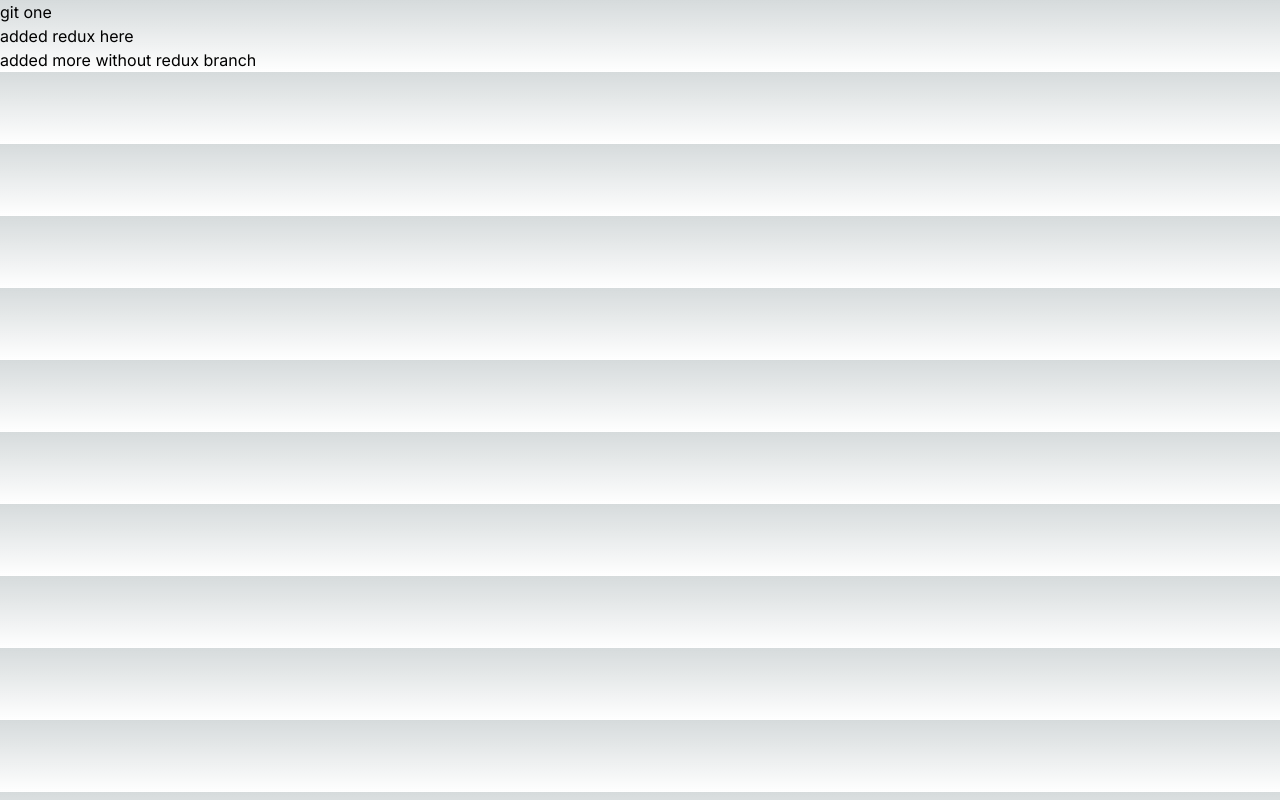
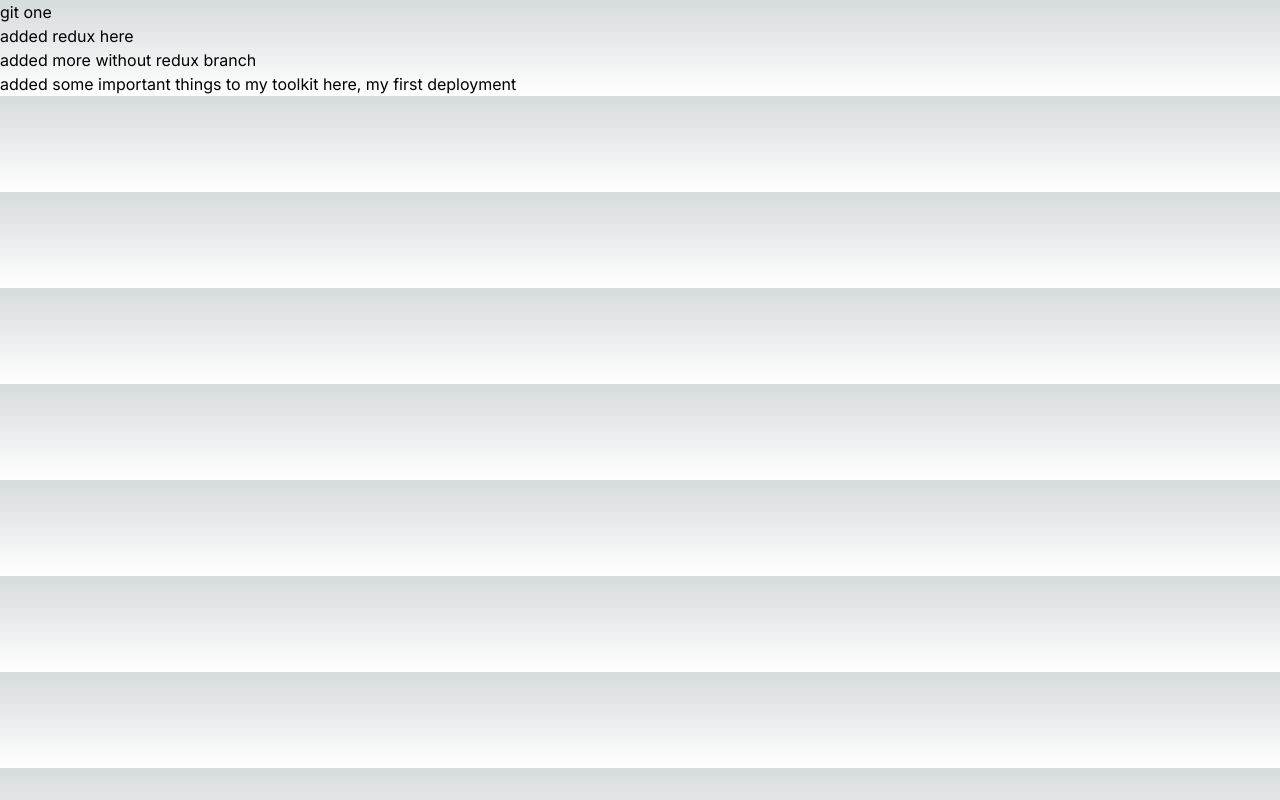
Before and after one commit to austinedavid/gittest, a Next.js app: page / in a window 1280 px wide. Built offline with nearby package versions, Linux system fonts and the light colour scheme.

Commit message:
working now

```diff
--- a/src/app/page.tsx
+++ b/src/app/page.tsx
@@ -6,6 +6,7 @@ const Home = () => {
       <p>git one</p>
       <p>added redux here</p>
       <p>added more without redux branch</p>
+      <p>added some important things to my toolkit here, my first deployment</p>
     </div>
   )
 }
```
